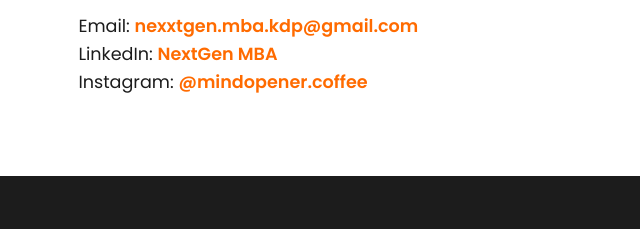
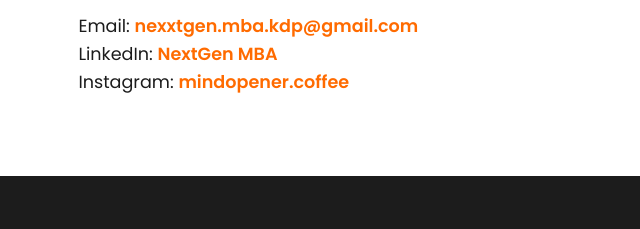
Before and after one commit to DigitalKP/IIM-THINKERS-BY-MIND-OPENER, a plain HTML site: page index.html in a window 1280 px wide. Shown: the part 2348-2577 px from the top of the page, 0-640 px from the left. Drawn offline with Linux system fonts and the light colour scheme.

Commit message:
Update index.html
small change

```diff
--- a/index.html
+++ b/index.html
@@ -311,7 +311,7 @@
       <h2>Contact</h2>
       <p>Email: <a href="mailto:nexxtgen.mba.kdp@gmail.com">nexxtgen.mba.kdp@gmail.com</a></p>
       <p>LinkedIn: <a href="https://www.linkedin.com/company/nextgenmba" target="_blank">NextGen MBA</a></p>
-      <p>Instagram: <a href="#">@mindopener.coffee</a></p>
+      <p>Instagram: <a href="#">mindopener.coffee</a></p>
     </div>
   </section>
 
```
